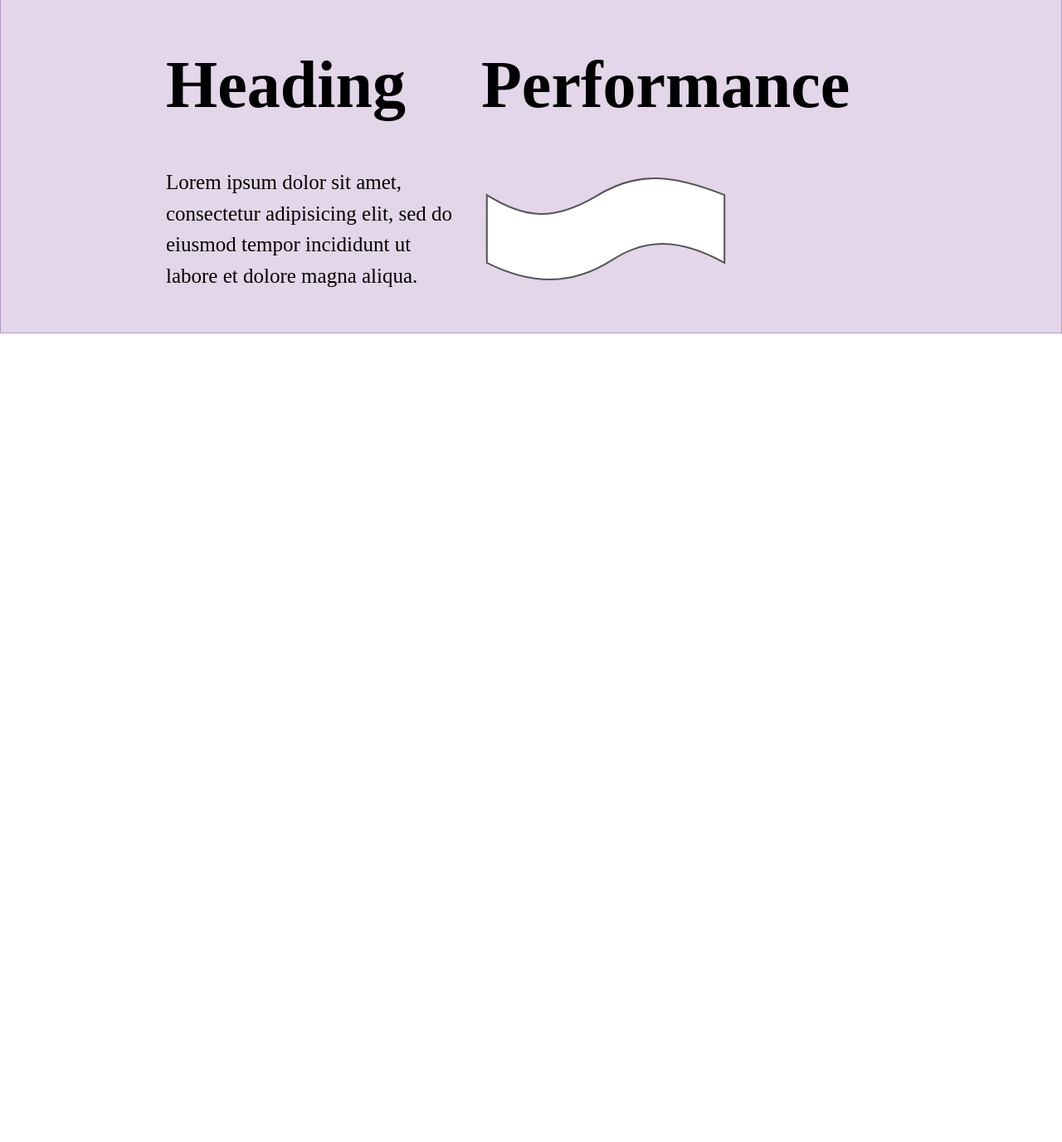
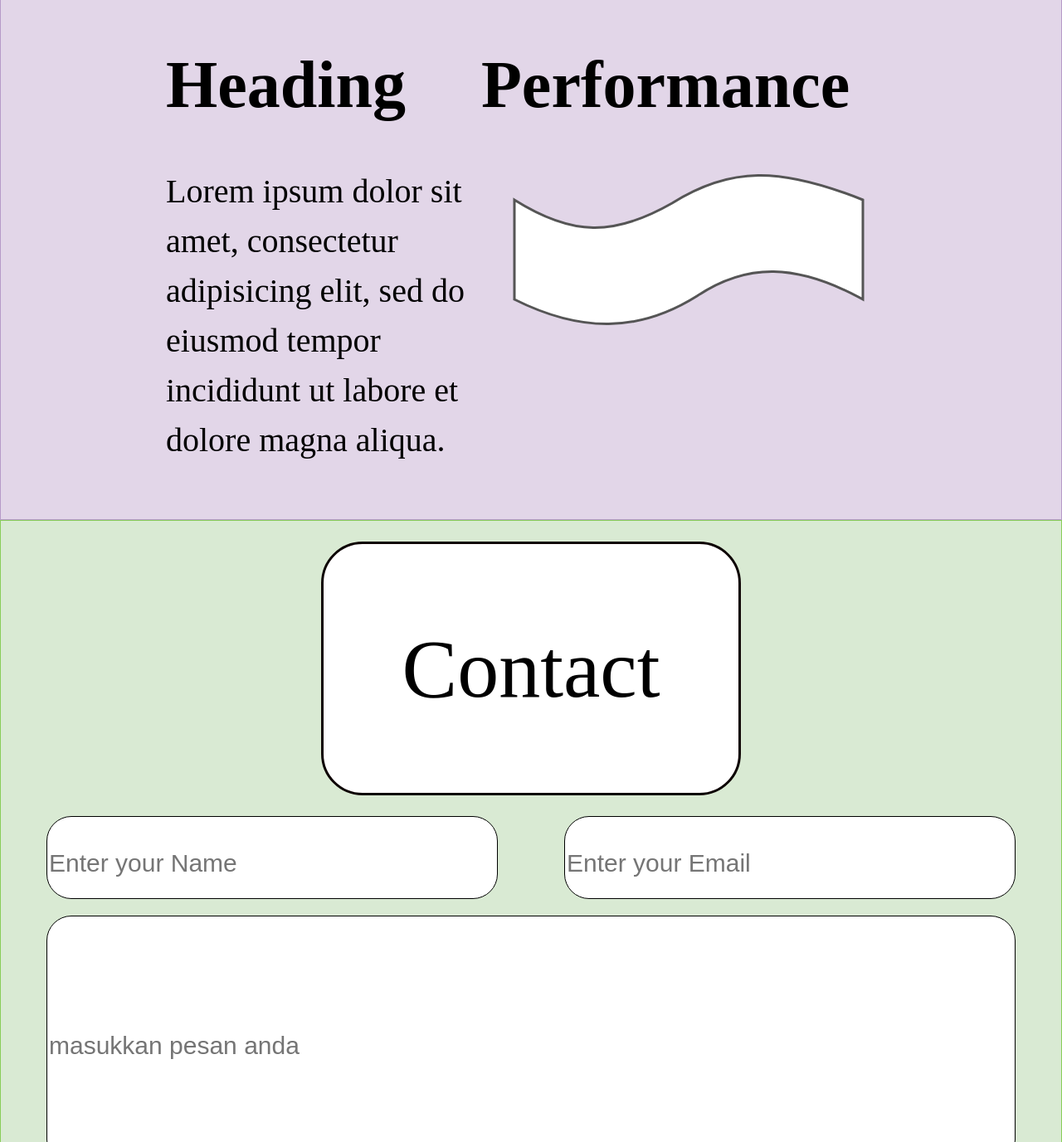
Before and after one commit to Liebel27/Latihan-Web-03, a plain HTML site: page index.html in a window 1280 px wide. Shown: the part 1423-2800 px from the top of the page at 83% size. Before the commit the page ends 1825 px from the top, so only its background shows below. Drawn offline with Linux system fonts and the light colour scheme.

Commit message:
Latihan Web 3

```diff
--- a/desain.css
+++ b/desain.css
@@ -35,13 +35,15 @@ font-size: 30px;
     margin-top: 80px;
     font-size: 30px;
 }
-.menu div {
- width: auto;
-    height: auto;
-    background-color: transparent;
-    margin: 0;
+
+html {
+    scroll-behavior: smooth;
+}
+
+.menu a {
+    color: black;
+    text-decoration: none;
     padding: 5px 8px;
-    border: none;
     white-space: nowrap;
 }
 
@@ -139,14 +141,99 @@ font-size: 30px;
 }
 
 .Heading-About p {
-    font-size: 25px;
+    font-size: px;
     line-height: 1.5;
-    width: 350px;
+    width: 400px;
 }
 
 .grafik {
-    width: 300px;
-    height: 150px;
+    width: 500px;
+    height: 200px;
     display: block;
     margin-left: 0;
 }
+
+.bungkus-Contact {
+    width: 100%;
+    min-height: 800px;
+    background-color: #D9EAD3;
+    border: 1px solid #89ce5a;
+    box-sizing: border-box;
+    padding: 25px 55px;
+}
+
+.Contact {
+    width: 500px;
+    height: 300px;
+    background-color: white;
+    border: 3px solid #0c0000;
+    border-radius: 50px;
+
+    display: flex;
+    justify-content: center;
+    align-items: center;
+
+    margin: 0 auto;
+    font-size: 100px;
+
+}
+.input-Contact {
+    display: flex;
+    gap: 80px;
+    justify-content: center;
+    align-items: center;
+    margin-top: 25px;
+    font-size: 100px;
+}
+
+.input-Contact input::placeholder,
+.Pesan-Contact::placeholder {
+    font-size: 30px;
+}
+
+.input-Contact input,
+.Pesan-Contact {
+    font-size: 50px;
+}
+
+.input-Contact input {
+    width: 100%;
+    height: 100px;
+    box-sizing: border-box;
+    border: 1px solid black;
+    border-radius: 30px;
+}
+
+.Pesan-Contact {
+    width: 100%;
+    height: 300px;
+    box-sizing: border-box;
+    border: 1px solid black;
+    border-radius: 30px;
+    margin-top: 20px;
+}
+
+.Kirim {
+    width: 150px;
+    height: 50px;
+    background-color: #0655E8;
+    color: white;
+    border: none;
+    border-radius: 10px;
+    margin-top: 10px;
+    font-size: 30px;
+    border: 1px solid #0c0000;
+}
+.bungkus-Footer {
+    width: 100%;
+    height: 200px;
+    background-color: #ffe6cc;
+    outline: 1px solid orange;
+    box-sizing: border-box;
+
+    display: flex;
+    align-items: center;
+    justify-content: center;
+    padding: 5px 30px;
+    font-size: 50px;
+}
--- a/index.html
+++ b/index.html
@@ -4,24 +4,25 @@
 <head>
     <title>Latihan Web 3</title>
     <link rel="stylesheet" href="desain.css">
+</head>
 
 <body>
 
     <div class="header">
         <div class="logo">Logo</div>
         <div class="menu">
-            <div> Home</div>
-            <div> Service</div>
-            <div> About</div>
-            <div> Contact</div>
+            <a href="#home">Home</a>
+            <a href="#service">Service</a>
+            <a href="#about">About</a>
+            <a href="#contact">Contact</a>
         </div>
     </div>
 
-    <div class="hero">
+    <div class="hero" id="home">
         Hero (Image, Slogan, Kontak, dll)
     </div>
 
-    <div class="bungkus">
+    <div class="bungkus" id="service">
         <div class="Services">Services</div>
         <div class="Heading">
             <div class="Heading1">
@@ -55,7 +56,7 @@
 
     </div>
 
-<div class="bungkus-About">
+    <div class="bungkus-About" id="about">
 
         <div class="About">About</div>
 
@@ -65,7 +66,6 @@
         </p>
 
         <div class="isi-About">
-
             <div class="Heading-About">
                 <h1>Heading</h1>
                 <p>
@@ -75,32 +75,37 @@
                     ut labore et dolore magna aliqua.
                 </p>
             </div>
-
-
-
-
             <div class="Performance">
                 <h1>Performance</h1>
 
-    <svg class="grafik" viewBox="0 0 220 100"
-         xmlns="http://www.w3.org/2000/svg">
-
-        <path
-            d="M 5 20
+                <svg class="grafik" viewBox="0 0 220 100" xmlns="http://www.w3.org/2000/svg">
+                    <path d="M 5 20
                C 40 42, 65 42, 100 22
                C 135 0, 165 0, 215 20
                L 215 80
                C 175 58, 145 58, 115 78
                C 80 100, 45 100, 5 80
-               Z"
-            fill="white"
-            stroke="#555555"
-            stroke-width="1.5"
-        />
+               Z" fill="white" stroke="#555555" stroke-width="1.5" />
 
                 </svg>
             </div>
+        </div>
+    </div>
 
+    <div class="bungkus-Contact" id="contact">
+        <div class="Contact">Contact</div>
+        <div class="input-Contact">
+            <input type="text" placeholder="Enter your Name">
+            <input type="email" placeholder="Enter your Email">
+        </div>
+        <input type="text" class="Pesan-Contact" placeholder="masukkan pesan anda">
+        <button class="Kirim">
+            Kirim
+        </button>
+    </div>
+    <div class="bungkus-Footer">
+        <div class="Footer">Footer</div>
+    </div>
 </body>
 
 </html>
```
Lines whose indentation alone changed are shown as unchanged.
